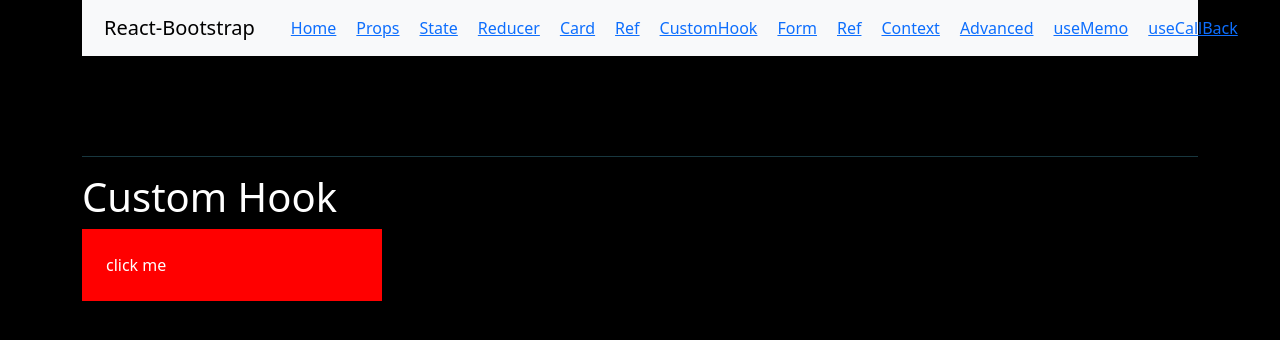
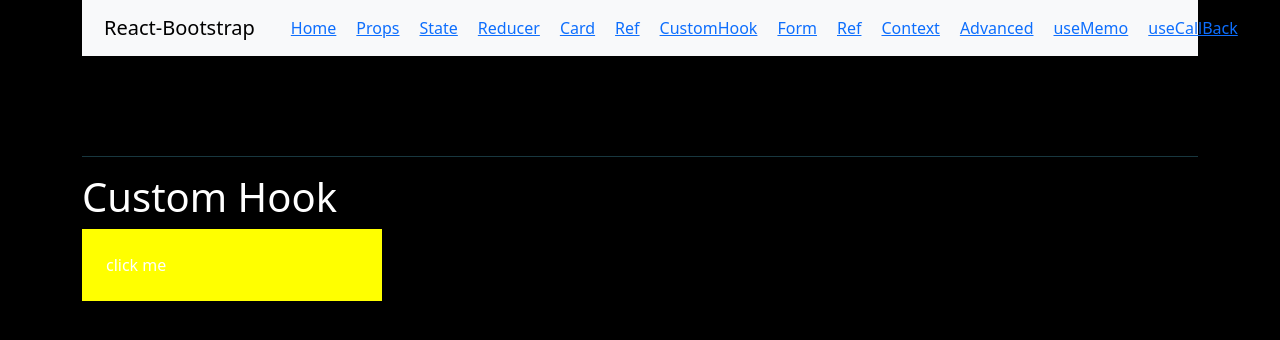
Before and after one commit to vanphutin/react-course, a React (Create React App) app: page /customhook in a window 1280 px wide. Shown: the top 340 px of the page. Built offline with nearby package versions, Linux system fonts and the light colour scheme.

Commit message:
Custom hook

```diff
--- a/src/Components/CustomHook/CustomHook.js
+++ b/src/Components/CustomHook/CustomHook.js
@@ -3,9 +3,6 @@ import useHover from "../../hooks/useHover";
 
 const CustomHook = () => {
   const { hover, nodeRef } = useHover();
-  //   const hoverStyle = {
-  //     color: "blue",
-  //   };
   return (
     <div>
       <hr />
@@ -13,7 +10,7 @@ const CustomHook = () => {
       <p
         style={{
           padding: "10px 20px",
-          backgroundColor: hover ? "gray" : "red",
+          backgroundColor: hover ? "gray" : "yellow",
           width: "300px",
         }}
         className="text-blue-500 bg-gray-200 p-4"
```
